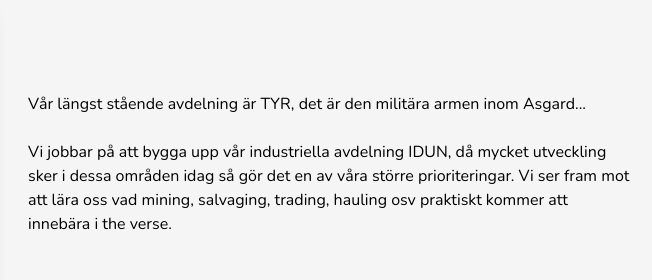
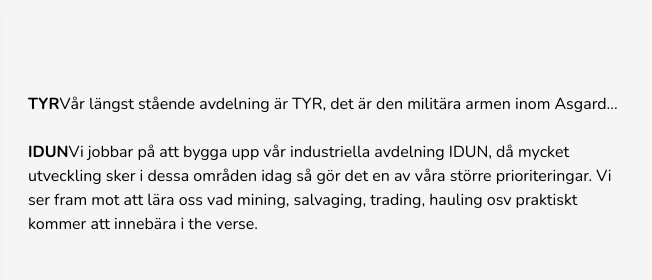
Before and after one commit to Asgard-SC/website, an Astro site: page / in a window 1280 px wide. Shown: the part 1327-1607 px from the top of the page, 628-1280 px from the left. Built offline with nearby package versions, Linux system fonts and the light colour scheme; Astro itself is replaced by a stand-in of ours.

Commit message:
Update index.astro

```diff
--- a/src/pages/index.astro
+++ b/src/pages/index.astro
@@ -26,7 +26,7 @@ const pictureArticles = [
   },
   {
     src: '/images/Logo-TYR_IDUN.png',
-    body: 'Vår längst stående avdelning är TYR, det är den militära armen inom Asgard... <br> <br> Vi jobbar på att bygga upp vår industriella avdelning IDUN, då mycket utveckling sker i dessa områden idag så gör det en av våra större prioriteringar. Vi ser fram mot att lära oss vad mining, salvaging, trading, hauling osv praktiskt kommer att innebära i the verse.',
+    body: '<strong>TYR</strong>Vår längst stående avdelning är TYR, det är den militära armen inom Asgard... <br> <br> <strong>IDUN</strong>Vi jobbar på att bygga upp vår industriella avdelning IDUN, då mycket utveckling sker i dessa områden idag så gör det en av våra större prioriteringar. Vi ser fram mot att lära oss vad mining, salvaging, trading, hauling osv praktiskt kommer att innebära i the verse.',
   },
   {
     src: '/images/RSI-Arrastra-Miningastroid02.png',
```
